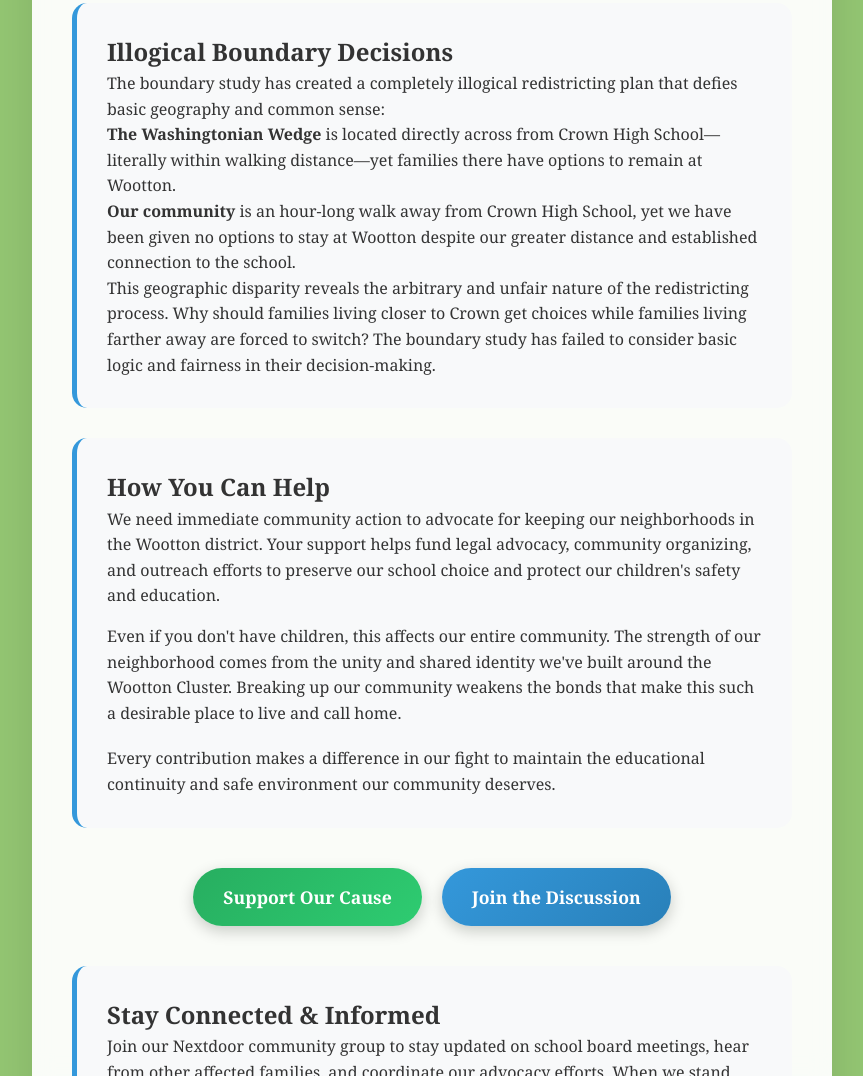
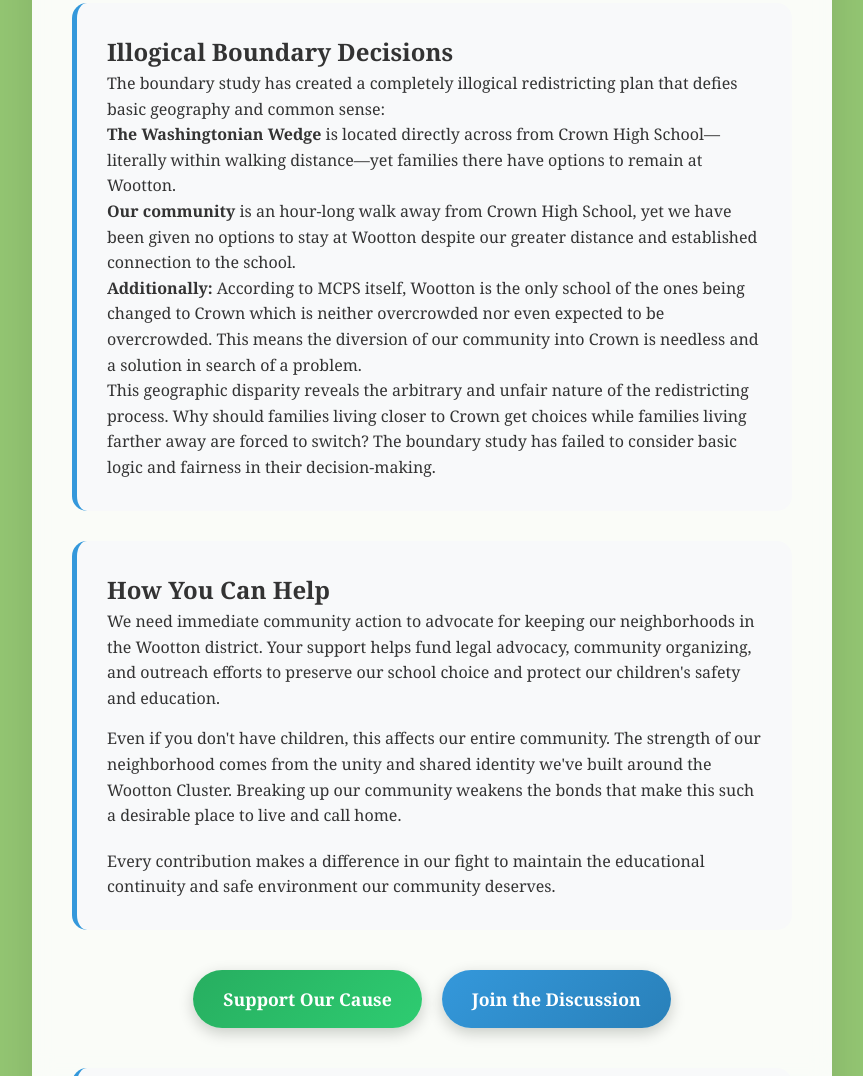
Before and after one commit to KeepWoottonHS/site, a plain HTML site: page index.html in a window 1280 px wide. Shown: the part 1613-2689 px from the top of the page, without its empty margins (208-1071 px from the left). Drawn offline with Linux system fonts and the light colour scheme.

Commit message:
even mcps doesnt think we need to change

```diff
--- a/index.html
+++ b/index.html
@@ -292,6 +292,8 @@
 
                 <p><strong>Our community</strong> is an hour-long walk away from Crown High School, yet we have been given no options to stay at Wootton despite our greater distance and established connection to the school.</p>
 
+                <p><strong>Additionally:</strong> According to MCPS itself, Wootton is the only school of the ones being changed to Crown which is neither overcrowded nor even expected to be overcrowded. This means the diversion of our community into Crown is needless and a solution in search of a problem.</p>
+
                 <p>This geographic disparity reveals the arbitrary and unfair nature of the redistricting process. Why should families living closer to Crown get choices while families living farther away are forced to switch? The boundary study has failed to consider basic logic and fairness in their decision-making.</p>
             </div>
 
```
